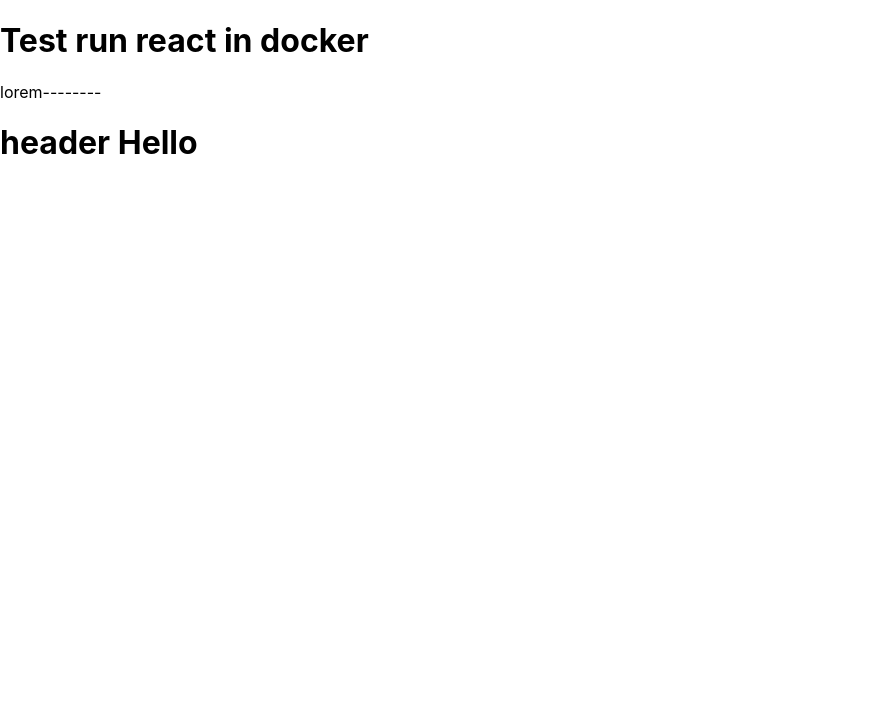
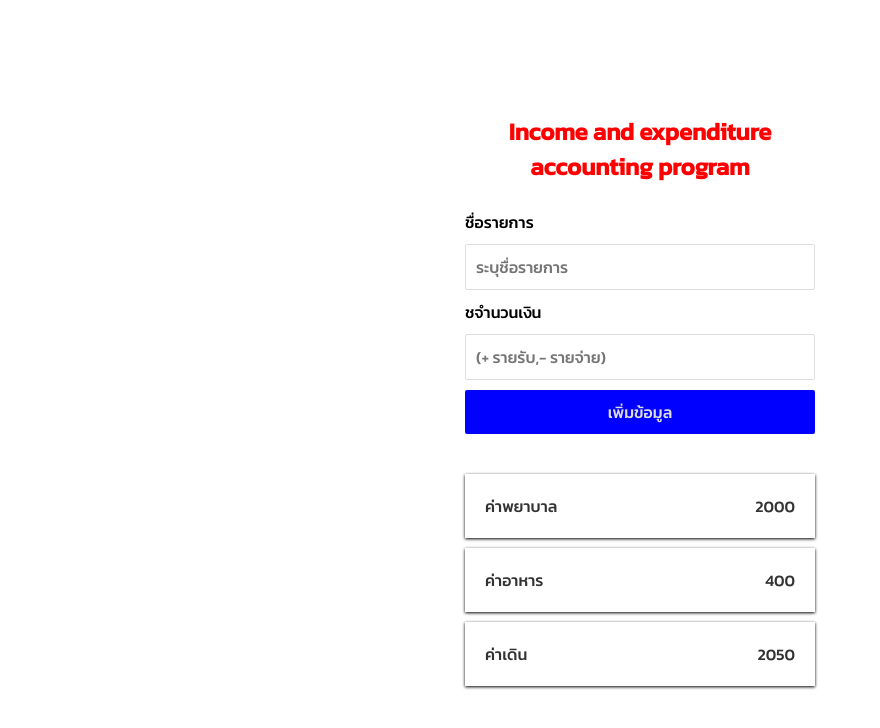
Before and after one commit to reeriigit/pg-react-market, a React (Create React App) app: page / in a window 1280 px wide. Shown: the top 728 px of the page, without its empty margins (0-880 px from the left). Built offline with nearby package versions, Linux system fonts and the light colour scheme.

Commit message:
End phash 2

```diff
--- a/package.json
+++ b/package.json
@@ -6,9 +6,11 @@
     "@testing-library/jest-dom": "^5.16.5",
     "@testing-library/react": "^13.4.0",
     "@testing-library/user-event": "^13.5.0",
+    "prop-types": "^15.8.1",
     "react": "^18.2.0",
     "react-dom": "^18.2.0",
     "react-scripts": "5.0.1",
+    "uuid": "^9.0.0",
     "web-vitals": "^2.1.4"
   },
   "scripts": {
--- a/public/index.html
+++ b/public/index.html
@@ -24,12 +24,12 @@
       work correctly both with client-side routing and a non-root public URL.
       Learn how to configure a non-root public URL by running `npm run build`.
     -->
-    <title>React App</title>
+    <title>แอพบัญชีรายรับ - รายจ่าย</title>
   </head>
   <body>
     <noscript>You need to enable JavaScript to run this app.</noscript>
     <div id="root"></div>
-    <div id="logo-sam"></div>
+
 
     <!--
       This HTML file is a template.
--- a/src/App.css
+++ b/src/App.css
@@ -1,38 +1,18 @@
-.App {
-  text-align: center;
+@import url('https://fonts.googleapis.com/css2?family=Kanit:wght@500&family=Noto+Serif+Thai:wght@200&display=swap');
+*{
+  box-sizing: border-box;
+  font-family: 'Kanit', sans-serif;;
 }
-
-.App-logo {
-  height: 40vmin;
-  pointer-events: none;
-}
-
-@media (prefers-reduced-motion: no-preference) {
-  .App-logo {
-    animation: App-logo-spin infinite 20s linear;
-  }
-}
-
-.App-header {
-  background-color: #282c34;
-  min-height: 100vh;
+body{
+  background: white;
   display: flex;
   flex-direction: column;
   align-items: center;
   justify-content: center;
-  font-size: calc(10px + 2vmin);
-  color: white;
+  min-height: 100vh;
+  margin: 0px;
 }
-
-.App-link {
-  color: #61dafb;
+.container{
+  margin: 30px auto;
+  width:350px;
 }
-
-@keyframes App-logo-spin {
-  from {
-    transform: rotate(0deg);
-  }
-  to {
-    transform: rotate(360deg);
-  }
-}
--- a/src/App.js
+++ b/src/App.js
@@ -1,13 +1,18 @@
 // import logo from './logo.svg';
 import React from 'react';
 import './App.css';
+import Transaction from './components/Transaction';
+import FromComponent from './components/FromComponent';
+const design = {color:"red",textAlign:"center",fontSize:"1.5rem"}
+
 
 function App() {
   return (
-   <React.Fragment>
-      <h1>Test run react in docker</h1>
-      <p>lorem--------</p>
-   </React.Fragment>
+   <div className="container">
+    <h1 style={design}>Income and expenditure accounting program</h1>
+    <FromComponent/>
+    <Transaction/>
+   </div>
   );
 }
 
--- /dev/null
+++ b/src/components/FromComponent.css
@@ -0,0 +1,28 @@
+label{
+    display: inline-block;
+    margin: 10px 0;
+}
+input{
+    border: 1px solid #dedede;
+    border-radius: 2px;
+    display: block;
+    font-size:  16px;
+    padding: 10px;
+    width: 100%;
+
+}
+input:focus{
+    outline: none;
+}
+.btn{
+    background: blue;
+    color: #dedede;
+    cursor: pointer;
+    border: none;
+    border-radius: 2px;
+    display: block;
+    margin: 10px 0;
+    padding: 10px;
+    font-size: 16px;
+    width: 100%;
+}
--- /dev/null
+++ b/src/components/FromComponent.js
@@ -0,0 +1,35 @@
+import './FromComponent.css'
+const FromComponent =()=>{
+
+    const inputTitle = (event)=>{
+        console.log(event.target.value)
+    }
+    const inputAmout = (event)=>{
+        console.log(event.target.value)
+    }
+    const saveItem = (event)=>{
+        event.preventDefault()//เป็นการไม่ให้รีเฟส
+        console.log("บันทึกข้อมูลเรียบร้อย")
+    }
+
+
+    return(
+        <div>
+            <form onSubmit={saveItem}>
+                <div className="form-control">
+                    <label>ชื่อรายการ</label>
+                    <input type="text" placeholder="ระบุชื่อรายการ" onChange={inputTitle}/>
+                </div>
+                <div className="form-control">
+                    <label>ชจำนวนเงิน</label>
+                    <input type="number" placeholder="(+ รายรับ,- รายจ่าย)" onChange={inputAmout}/>
+
+                </div>
+                <div>
+                    <button type="submit" className="btn">เพิ่มข้อมูล</button>
+                </div>
+            </form>
+        </div>
+    )
+}
+export default FromComponent
--- a/src/components/HelloCom.js
+++ /dev/null
@@ -1,4 +0,0 @@
-function HelloCom(){
-    return <h1>header Hello</h1>
-}
-export default HelloCom
--- /dev/null
+++ b/src/components/Item.js
@@ -0,0 +1,15 @@
+import './Transaction.css'
+import PropTypes from 'prop-types';
+const Item =(props)=>{
+    const {title,amout} = props
+    return(
+        <li >{title}<span>{amout}</span></li>
+    );
+}
+
+Item.propTypes={
+    title:PropTypes.string,
+    amout:PropTypes.number
+}
+
+export default Item
--- /dev/null
+++ b/src/components/Transaction.css
@@ -0,0 +1,15 @@
+.item-list{
+    padding: 0px;
+    margin-top: 40px;
+}
+.item-list li{
+    list-style: none;
+    background: white;
+    box-shadow: 0 1px 3px black;
+    padding: 20px;
+    color: #333;
+    display: flex;
+    justify-content: space-between;
+    margin: 10px 0;
+    position: relative;
+}
--- /dev/null
+++ b/src/components/Transaction.js
@@ -0,0 +1,20 @@
+import Item from "./Item";
+import './Transaction.css'
+import { v4 as uuidv4 } from 'uuid';//เป็นการimport tool หนึ่งที่เอาใว้สุ่มเลขไอดี
+const Transaction  =()=>{
+    const data = [
+        {title:"ค่าพยาบาล",amout:2000},
+        {title:"ค่าอาหาร",amout:400},
+        {title:"ค่าเดิน",amout:2050}
+    ]
+    return (
+      <ul className="item-list">
+        {data.map((e)=>{
+            return<Item {...e} key={uuidv4()}/>
+        })}
+
+
+      </ul>
+    );
+  }
+  export default Transaction
--- a/src/index.js
+++ b/src/index.js
@@ -3,13 +3,16 @@ import ReactDOM from 'react-dom/client';
 import './index.css';
 import App from './App';
 import reportWebVitals from './reportWebVitals';
-import HelloCom from './components/HelloCom';
+
 
 const root = ReactDOM.createRoot(document.getElementById('root'));
-root.render(<App/>);
-const divsam = ReactDOM.createRoot(document.getElementById('logo-sam'));
-divsam.render(<HelloCom/>);
+root.render(
+   <App/>
+
+);
+
 // -----------------
+
 
 
 // If you want to start measuring performance in your app, pass a function
```
Also changed, not shown: 1 other file (tests, documents, lock files or other folders).
